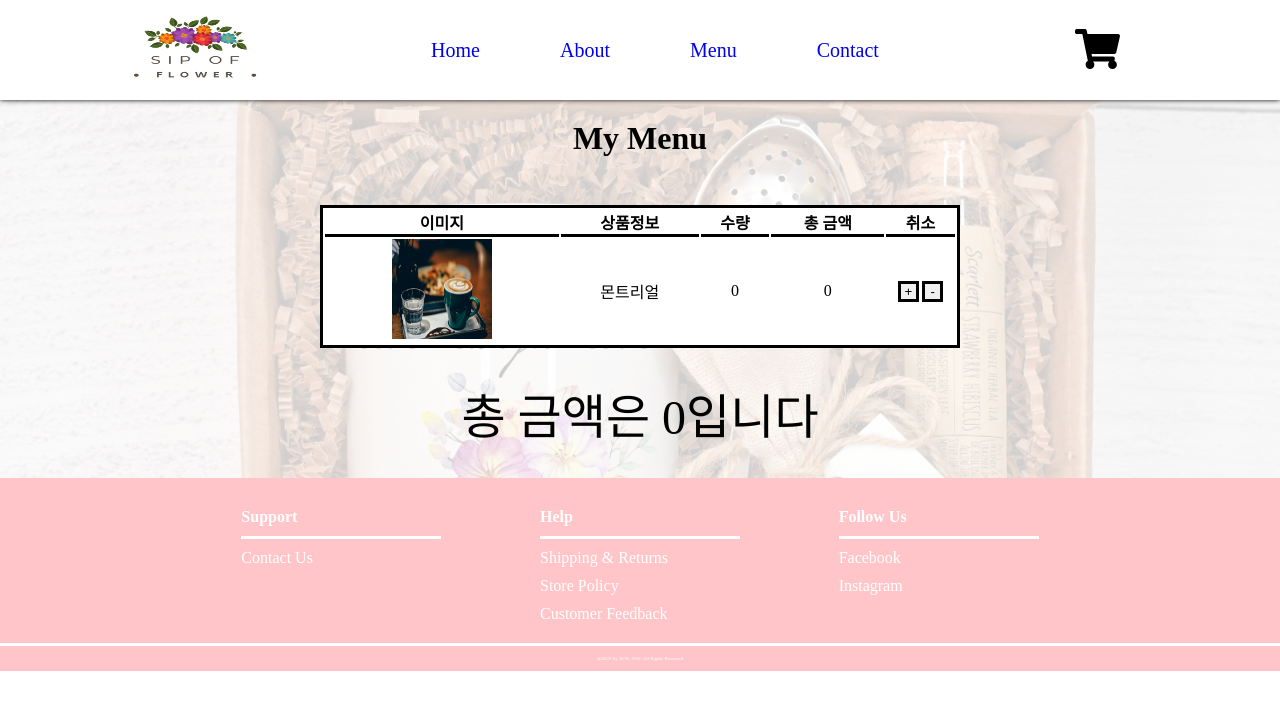
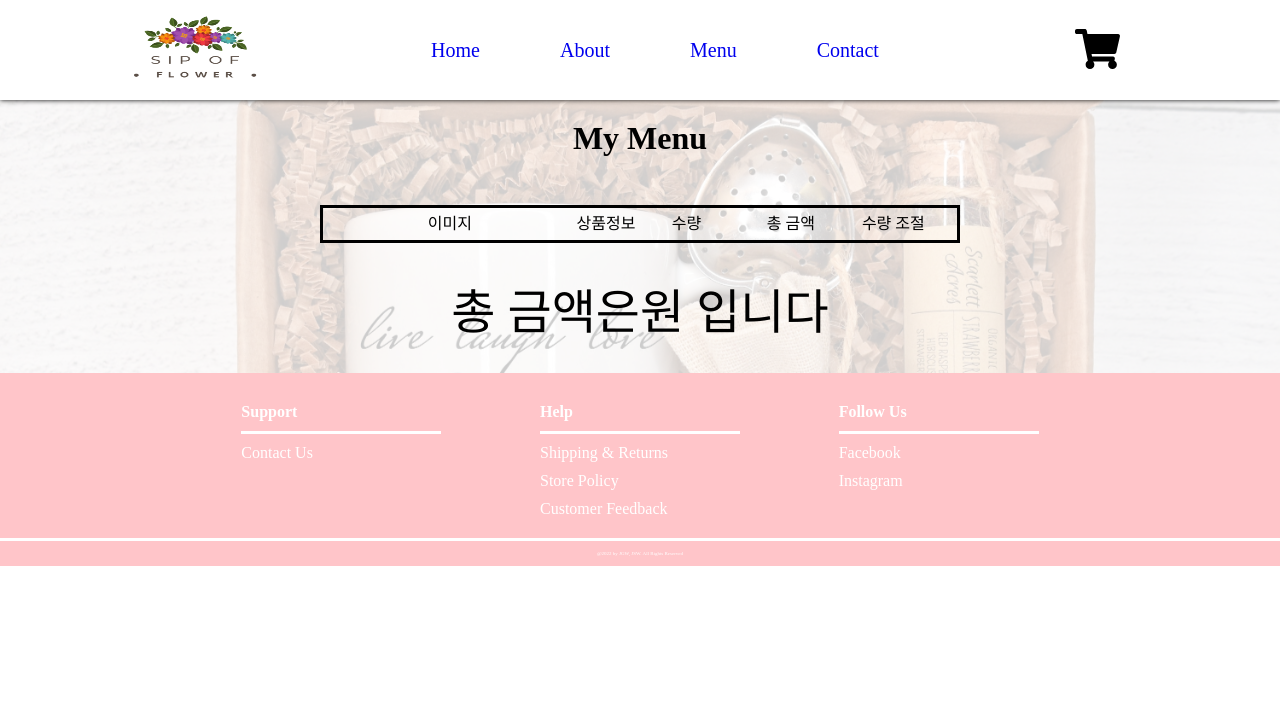
Before and after one commit to DoggySummer/flower, a React (Create React App) app: page /Cart in a window 1280 px wide. Shown: the top 710 px of the page. Built offline with nearby package versions, Linux system fonts and the light colour scheme; a web font is replaced by a local one.

Commit message:
총금액 미완

```diff
--- a/src/components/Cart.css
+++ b/src/components/Cart.css
@@ -23,19 +23,54 @@
   padding-top: 3rem;
   margin: 0 auto;
 }
-table {
-  margin: 0 auto;
+/* 테이블 */
+
+.cart_table {
   width: 50%;
   border: solid;
-  background-color: #fff;
+  margin: 0 auto;
+}
+
+.table_header {
+  display: flex;
+  width: 100%;
+  height: 2rem;
+  line-height: 2rem;
+}
+
+.header-img {
+  width: 40%;
   text-align: center;
 }
-th {
-  border-bottom: solid;
+.header-name,
+.header-quan,
+.header-total,
+.header-button {
+  width: 15%;
 }
-.dde{
-  width: 300px;
+.inner_table {
+  display: flex;
+  padding: 10px 0;
+  border-top: solid;
+  line-height: 100px;
 }
+.inner_table-img {
+  width: 40%;
+  align-items: center;
+  display: block;
+}
+.inner_table-img img {
+  width: 60%;
+  display: block;
+  margin: 0 auto;
+}
+.inner_table-name,
+.inner_table-quan,
+.inner_table-price,
+.inner_table-button {
+  width: 15%;
+}
+
 .total {
   font-size: 3rem;
   margin: 0 auto;
@@ -43,10 +78,7 @@ th {
   text-align: center;
   padding: 30px 0;
 }
-.aaa {
-  width: 100px;
-  height: 100px;
-}
+
 .cart_item {
   position: relative;
   padding: 2rem;
@@ -57,14 +89,31 @@ th {
   padding-top: 0;
   margin-bottom: 25px;
 }
+
+/* 테이블 안쪽 */
+/* .inner_table {
+  display: flex;
+  height: 100%;
+  width: 100%;
+}
+.inner_table-img {
+  width: 30%;
+  height: 30%;
+} */
+/* .inner_table-img img {
+  width: 40%;
+  height: 100%;
+} */
 .cart_increase {
   width: 30%;
   border: solid;
-  margin-right: 5%;
+  margin-right: 15%;
+  cursor: pointer;
 }
 .cart_decrease {
   width: 30%;
   border: solid;
+  cursor: pointer;
 }
 .cart_img {
   width: 100%;
--- a/src/components/Cart.js
+++ b/src/components/Cart.js
@@ -1,47 +1,94 @@
 import { React, useState } from 'react';
 import './Cart.css';
-import {connect} from 'react-redux';
+import {useSelector, useDispatch} from 'react-redux';
 
-const Cart = (props) => {
-
-
+const Cart = () => {
+	let total = 0;
+	const state = useSelector(state => state);
+	const dispatch = useDispatch();
 	return (
 		<div className='background_img'>
 			<div className='cart_background_center'>
 				<h1 className='cart_title'>My Menu</h1>
+
+				{/* 테이블 시작 */}
 				<div className='cart_box'>
 					{/* 담은 메뉴 map 함수로 정렬 */}
-					<table>
-						<tr>
-							<th>이미지</th>
-							<th>상품정보</th>
-							<th>수량</th>
-							<th>총 금액</th>
-							<th>취소</th>
-						</tr>
+					<div className='cart_table'>
+						<div className='table_header'>
+							<div className='header-img'>이미지</div>
+							<div className='header-name'>상품정보</div>
+							<div className='header-quan'>수량</div>
+							<div className='header-total'>총 금액</div>
+							<div className='header-button'>수량 조절</div>
+						</div>
 
-						<tr>
-							<td><img src={props.state[0].front_Image} className='aaa'></img></td>
-							<td>{props.state[0].name}</td>
-							<td>{props.state[0].quan}</td>
-							<td>{props.state[0].price*props.state[0].quan}</td>
-							<td>
-								<button className='cart_increase' onClick={()=>props.dispatch(add)}>+</button>
-								<button className='cart_decrease'onClick={()=>props.dispatch(minus)}>-</button>
-							</td>
-						</tr>
-					</table>
-					<div className='total'>총 금액은 {props.state[0].price*props.state[0].quan + props.state[1].price*props.state[1].quan}입니다</div>
+						{state.map((a,i)=>{
+          	return (
+							<div key={i}>
+							{
+							state[i].quan > 0 &&
+							<div>
+								<div className='inner_table'>
+								<div className='inner_table-img'><img src={state[i].front_Image}></img></div>
+								<div className='inner_table-name'>{state[i].name}</div>
+								<div className='inner_table-quan'>{state[i].quan}</div>
+								<div className='inner_table-price'>{state[i].price*state[i].quan}</div>
+									<div className='inner_table-button'>
+										<button className='cart_increase' onClick={()=>dispatch({type: `add_`+i})}>+</button>
+										<button className='cart_decrease'onClick={()=>dispatch({type: `minus_`+i})} >-</button>
+									</div>
+								</div>
+							</div>
+							}
+							</div>
+						)})}
+					</div>
+{console.log(state)}
+					<div className='total'>총 금액은
+					{
+					state.map((b,i)=>{
+						total += state[i].sum;
+						console.log(total)
+					})
+				}
+					원 입니다</div>
 				</div>
 			</div>
 		</div>
 	);
 };
 
-function state를props화(state){
-	return {
-		state : state
-	}
-}
 
-export default connect(state를props화)(Cart);
+
+// if(props.state[i].quan > 0)
+// {
+// 	return
+// <td><img src={props.state[i].front_Image} className='aaa'></img></td>
+// <td>{props.state[i].name}</td>
+// <td>{props.state[i].quan}</td>
+// <td>{props.state[i].price*props.state[i].quan}</td>
+// </tr>;
+// }
+// else { return null;}
+// )})}
+
+
+						{/* <tr>
+							<td><img src={props.state[0].front_Image} className='aaa'></img></td>
+							<td>{props.state[0].name}</td>
+							<td>{props.state[0].quan}</td>
+							<td>{props.state[0].price*props.state[0].quan}</td>
+							<td>
+								<button className='cart_increase' onClick={()=>{props.dispatch({type: 'add_0'})}}>+</button>
+								<button className='cart_decrease'onClick={()=>{props.dispatch({type: 'minus'})}}>-</button>
+							</td>
+						</tr> */}
+// function statementff(state){
+// 	return {
+// 		state: state
+// 	}
+// }
+// 						export default connect(statementff)(Cart);
+
+export default Cart;
--- a/src/components/Menu.js
+++ b/src/components/Menu.js
@@ -21,7 +21,7 @@ const Menu = () => {
 				</div>
 				<div className='menu_description'>
 					<h3>{state[i].name}</h3>
-					{/* <div className='AddToCart'onClick={()=>dispatch({type: add})}>Add to Cart</div>  */}
+					<div className='AddToCart'onClick={()=>dispatch({type: `add_`+i})}>Add to Cart</div>
 				</div>
 			</div>)
 			})}
--- a/src/index.js
+++ b/src/index.js
@@ -7,51 +7,181 @@ import {Provider} from 'react-redux';
 import {createStore} from 'redux';
 
 let defaultItems = [
-  {id : 0, name : '몬트리얼', quan : 0, price : 5500, front_Image : "/images/blog-1.jpeg", back_Image : "/images/1.png"},
-  {id : 1, name : '얼그레이', quan : 0, price : 5000, front_Image : "/images/blog-1.jpeg", back_Image : "/images/2.png"},
-  {id : 2, name : '로즈마리', quan : 0, price : 4500, front_Image : "/images/blog-1.jpeg", back_Image : "/images/3.png"},
-  {id : 3, name : '루이보스', quan : 0, price : 3500, front_Image : "/images/blog-1.jpeg", back_Image : "/images/4.png"},
-  {id : 4, name : '잉글리시 브렉퍼스트', quan : 0, price : 3500, front_Image : "/images/blog-1.jpeg", back_Image : "/images/5.png"},
-  {id : 5, name : '시나몬차', quan : 0, price : 5500, front_Image : "/images/blog-1.jpeg", back_Image : "/images/6.png"},
-  {id : 6, name : '블론드오렌지', quan : 0, price : 5500, front_Image : "/images/blog-1.jpeg", back_Image : "/images/7.png"},
-  {id : 7, name : '페퍼민트', quan : 0, price : 5500, front_Image : "/images/blog-1.jpeg", back_Image : "/images/8.png"},
-  {id : 8, name : '차이 티', quan : 0, price : 6500, front_Image : "/images/blog-1.jpeg", back_Image : "/images/1.png"},
-  {id : 9, name : '얼그레이 밀크 티', quan : 0, price : 4500, front_Image : "/images/blog-1.jpeg", back_Image : "/images/1.png"},
-  {id : 10, name : '우롱 차 ', quan : 0, price : 4000, front_Image : "/images/blog-1.jpeg", back_Image : "/images/1.png"},
-  {id : 11, name : '그레이프푸르츠', quan : 0, price : 3000, front_Image : "/images/blog-1.jpeg", back_Image : "/images/1.png"}
+  {id : 0, name : '몬트리얼', quan : 0, price : 5500, sum : 0, front_Image : "/images/blog-1.jpeg", back_Image : "/images/1.png"},
+  {id : 1, name : '얼그레이', quan : 0, price : 5000, sum : 0, front_Image : "/images/blog-1.jpeg", back_Image : "/images/2.png"},
+  {id : 2, name : '로즈마리', quan : 0, price : 4500, sum : 0, front_Image : "/images/blog-1.jpeg", back_Image : "/images/3.png"},
+  {id : 3, name : '루이보스', quan : 0, price : 3500, sum : 0, front_Image : "/images/blog-1.jpeg", back_Image : "/images/4.png"},
+  {id : 4, name : '잉글리시 브렉퍼스트', quan : 0, price : 3500, sum : 0, front_Image : "/images/blog-1.jpeg", back_Image : "/images/5.png"},
+  {id : 5, name : '시나몬차', quan : 0, sum : 0, price : 5500, front_Image : "/images/blog-1.jpeg", back_Image : "/images/6.png"},
+  {id : 6, name : '블론드오렌지', quan : 0, price : 5500, sum : 0, front_Image : "/images/blog-1.jpeg", back_Image : "/images/7.png"},
+  {id : 7, name : '페퍼민트', quan : 0, price : 5500, sum : 0, front_Image : "/images/blog-1.jpeg", back_Image : "/images/8.png"},
+  {id : 8, name : '차이 티', quan : 0, price : 6500, sum : 0, front_Image : "/images/blog-1.jpeg", back_Image : "/images/1.png"},
+  {id : 9, name : '얼그레이 밀크 티', quan : 0, price : 4500, sum : 0, front_Image : "/images/blog-1.jpeg", back_Image : "/images/1.png"},
+  {id : 10, name : '우롱 차 ', quan : 0, price : 4000, sum : 0, front_Image : "/images/blog-1.jpeg", back_Image : "/images/1.png"},
+  {id : 11, name : '그레이프푸르츠', quan : 0, price : 3000, sum : 0, front_Image : "/images/blog-1.jpeg", back_Image : "/images/1.png"}
 ]
-  const ADD = "ADD";
-  const MINUS = "MINUS";
-
-
-  const add = () => ({
-    type : ADD
-  })
-
-  const minus = () => ({
-    type : MINUS
-  })
 
 function reducer(state = defaultItems, action){
 
   // 장바구니 수량 늘리기
-	switch (action.type) {
-    case ADD :
-      return{
-        ...state,
-        quan: state.quan + 1,
-    };
-    case MINUS :
-      return{
-        ...state,
-        quan: state.quan - 1,
+    if (action.type === 'add_0') {
+      let copy = [...state];
+      copy[0].quan++;
+      state[0].sum += state[0].price * state[0].quan;
+      return copy
     }
-    default :
-      return state;
+    else if
+      (action.type === 'add_1') {
+      let copy = [...state];
+      copy[1].quan++;
+      // state[1].sum += state[1].price * state[1].quan;
+      return copy
+    }
+    else if
+      (action.type === 'add_2') {
+      let copy = [...state];
+      copy[2].quan++;
+      state[2].sum += state[2].price * state[2].quan;
+      return copy
+    }
+    else if
+      (action.type === 'add_3') {
+      let copy = [...state];
+      copy[3].quan++;
+      state[3].sum += state[3].price * state[3].quan;
+      return copy
+    }
+    else if
+      (action.type === 'add_4') {
+      let copy = [...state];
+      copy[4].quan++;
+      return copy
+    }
+    else if
+      (action.type === 'add_5') {
+      let copy = [...state];
+      copy[5].quan++;
+      return copy
+    }
+    else if
+      (action.type === 'add_6') {
+      let copy = [...state];
+      copy[6].quan++;
+      return copy
+    }
+    else if
+      (action.type === 'add_7') {
+      let copy = [...state];
+      copy[7].quan++;
+      return copy
+    }
+    else if
+      (action.type === 'add_8') {
+      let copy = [...state];
+      copy[8].quan++;
+      return copy
+    }
+    else if
+      (action.type === 'add_9') {
+      let copy = [...state];
+      copy[9].quan++;
+      return copy
+    }
+    else if
+      (action.type === 'add_10') {
+      let copy = [...state];
+      copy[10].quan++;
+      return copy
+    }
+    else if
+      (action.type === 'add_11') {
+      let copy = [...state];
+      copy[11].quan++;
+      return copy
+    }
+    //   // 장바구니 수량 줄이기
+    else if
+    (action.type === 'minus_0') {
+    let copy = [...state];
+    copy[0].quan--;
+    return copy
+    }
+    else if
+    (action.type === 'minus_1') {
+    let copy = [...state];
+    copy[1].quan--;
+    return copy
   }
+    else if
+    (action.type === 'minus_2') {
+    let copy = [...state];
+    copy[2].quan--;
+    return copy
+    }
+    else if
+    (action.type === 'minus_3') {
+    let copy = [...state];
+    copy[3].quan--;
+    return copy
+    }
+    else if
+    (action.type === 'minus_4') {
+    let copy = [...state];
+    copy[4].quan--;
+    return copy
+    }
+    else if
+    (action.type === 'minus_5') {
+    let copy = [...state];
+    copy[5].quan--;
+    return copy
+  }
+  else if
+  (action.type === 'minus_6') {
+  let copy = [...state];
+  copy[6].quan--;
+  return copy
+}
+else if
+(action.type === 'minus_7') {
+let copy = [...state];
+copy[7].quan--;
+return copy
+}
+else if
+(action.type === 'minus_8') {
+let copy = [...state];
+copy[8].quan--;
+return copy
+}
+else if
+(action.type === 'minus_9') {
+let copy = [...state];
+copy[9].quan--;
+return copy
+}
+else if
+(action.type === 'minus_10') {
+let copy = [...state];
+copy[10].quan--;
+return copy
+}
+else if
+(action.type === 'minus_11') {
+let copy = [...state];
+copy[11].quan--;
+
+return copy
 }
 
-  // 장바구니 수량 줄이기
+
+
+
+    else
+    {return state}
+  }
+
+
 
 
 let store = createStore(reducer);
@@ -67,8 +197,14 @@ ReactDOM.render(
   </React.StrictMode>,
   document.getElementById('root')
 );
+  // state.map((el,idx)=>{
+  //   if(action.type === 'add_'+idx ){
+  //     let copy = [...el];
+  //     copy[action.idx].quan++;
+  //     return copy
+  //   }
+  //   else {
+  //     return state
+  //   }})}
 
-// If you want to start measuring performance in your app, pass a function
-// to log results (for example: reportWebVitals(console.log))
-// or send to an analytics endpoint. Learn more: https://bit.ly/CRA-vitals
 reportWebVitals();
```
